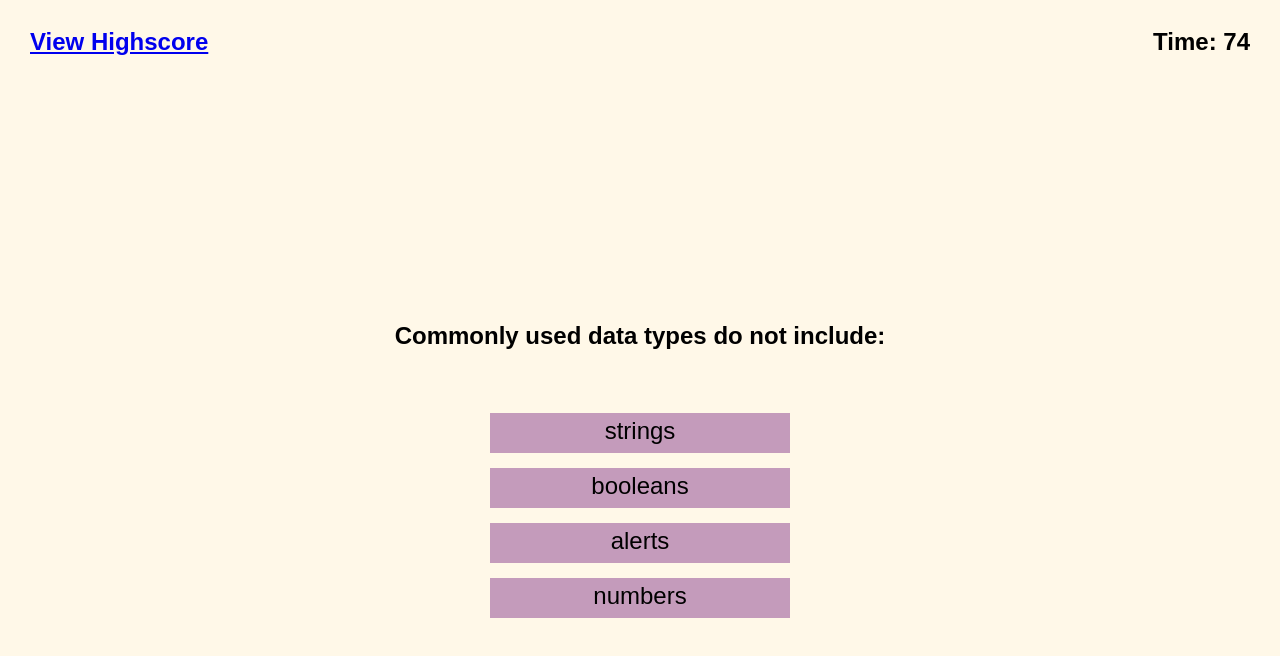
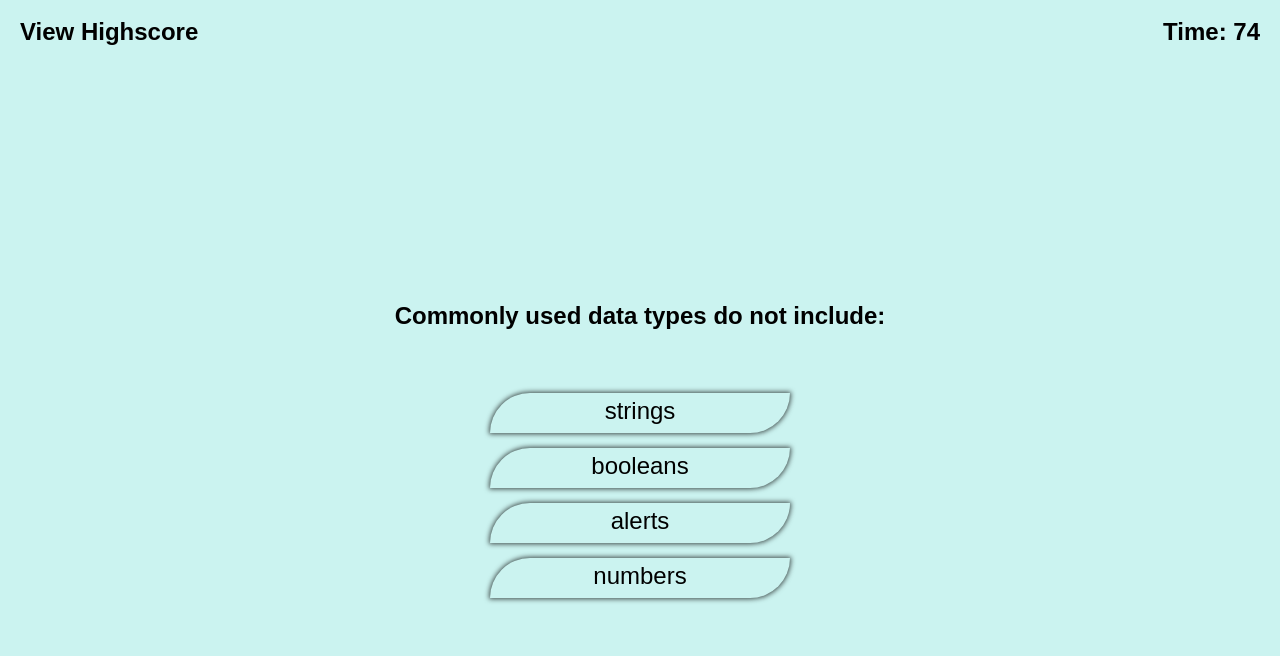
Before and after one commit to delve-in/Multiple-Answer-Quiz, a plain HTML site: page index.html in a window 1280 px wide. Both pictures are taken after a click on the button "Start Quiz". Drawn offline with Linux system fonts and the light colour scheme.

Commit message:
:modified the css

```diff
--- a/assets/css/Highscore-style.css
+++ b/assets/css/Highscore-style.css
@@ -1,10 +1,9 @@
 :root{
-    --background : #FFF8E8;
-    --box : #C49BBB;
+    --color : #cbf3f0;
 }
 
 *{
-    background-color: var(--background);
+    background-color: var(--color);
 }
 .container {
     display: flex;
@@ -26,12 +25,14 @@ h1{
 
 li {
     font-size: 1.5em;
-    background-color: var(--box);
+    background-color: var(--color);
     width: 300px;
     height: 40px;
     margin: 5px;
     text-align: center;
     padding-top: 6px;
+    border-radius: 200px 0px 200px 0px;
+    box-shadow: 0px 0px 5px 1px rgba(0,0,0,0.7);
 }
 
 #list{
--- a/assets/css/style.css
+++ b/assets/css/style.css
@@ -1,15 +1,22 @@
 :root{
-    --background : #FFF8E8;
-    --box : #C49BBB;
+    --color : #cbf3f0;
+}
+a{
+    text-decoration: none;
+    color: black;
 }
 
+a:hover{
+    font-size: 30px ;
+    color: red;
+}
 *{
-    background-color: var(--background);
+    background-color: var(--color);
 }
 header {
     display: flex;
     justify-content: space-between;
-    padding: 30px;
+    padding: 20px;
     font-size: 1.5em;
     font-weight: bold;
 }
@@ -45,12 +52,14 @@ h1{
 
 li {
     font-size: 1.5em;
-    background-color: var(--box);
+    background-color: var(--color);
     width: 300px;
     height: 40px;
     margin: 15px;
     text-align: center;
     padding-top: 6px;
+    border-radius: 200px 0px 200px 0px;
+    box-shadow: 0px 0px 5px 1px rgba(0,0,0,0.7);
 }
 
 #initial {
@@ -79,6 +88,8 @@ li {
     margin-left: auto;
     margin-right: auto;
     text-align: center;
+    position: absolute;
+    margin-top: 25%;
 }
 
 .form{
@@ -124,7 +135,7 @@ li {
     }
     .form{
         position: absolute;
-        margin-top: 15%;
+        margin-top: 10%;
     }
     #initial{
         width:25%;
--- a/index.html
+++ b/index.html
@@ -11,7 +11,7 @@
 
 <body>
     <header>
-        <a href="./Highscore.html">View Highscore</a>
+        <a href="./highscore.html">View Highscore</a>
         <p id="time">Time</p>
     </header>
     <main>
@@ -33,8 +33,8 @@
             <button id="start">Start Quiz</button>
 
 
+            <h2 id="answer"></h2>
         </div>
-            <h2 id="answer"></h2>
     </main>
     <script src="./assets/js/script.js"></script>
 </body>
```
